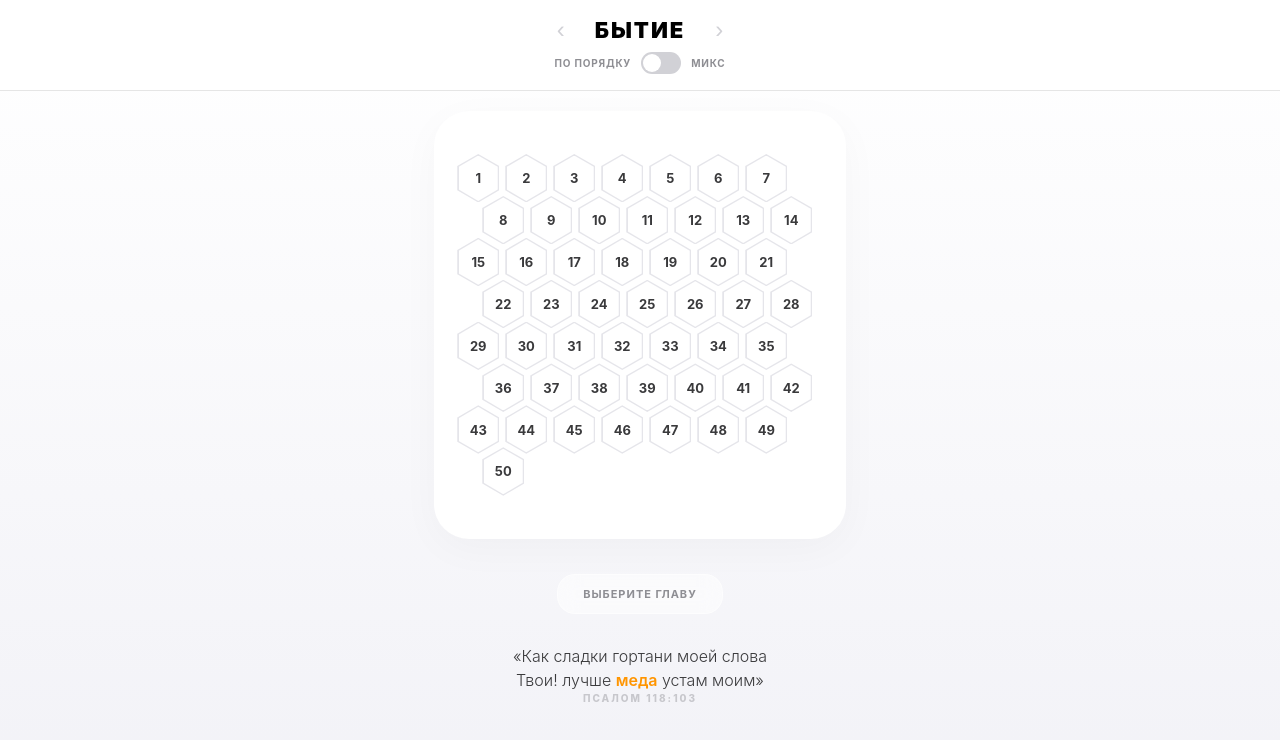
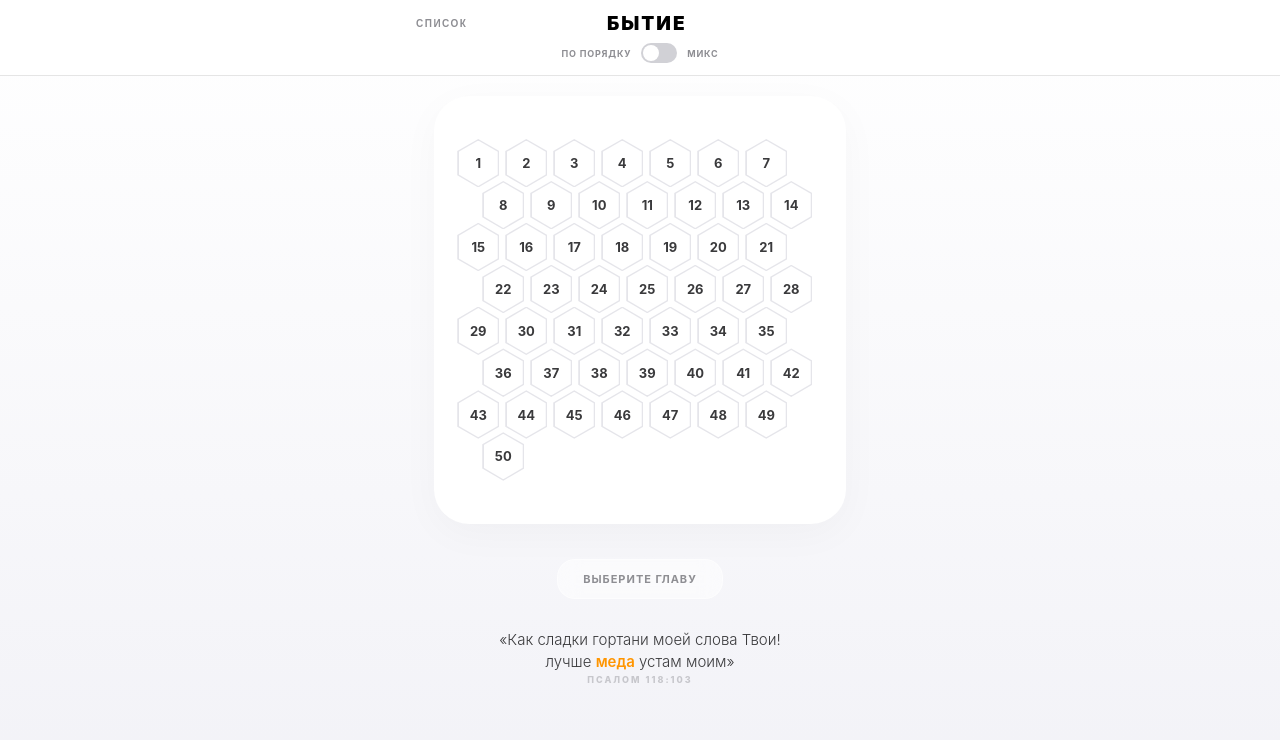
Before and after one commit to NG-Vladimir/bible, a plain HTML site: page index.html in a window 1280 px wide. Drawn offline with Linux system fonts and the light colour scheme.

Commit message:
Initial commit: Bible Tracker Glass Edition

```diff
--- a/index.html
+++ b/index.html
@@ -3,7 +3,7 @@
 <head>
     <meta charset="UTF-8">
     <meta name="viewport" content="width=device-width, initial-scale=1.0, maximum-scale=1.0, user-scalable=no, viewport-fit=cover">
-    <title>Bible Tracker - Genesis & Exodus</title>
+    <title>BIBLE TRACKER - OLD TESTAMENT</title>
     <style>
         :root {
             --hex-w: 42px;
@@ -20,38 +20,54 @@
         body {
             background: linear-gradient(180deg, #ffffff 0%, var(--bg-page) 100%);
             margin: 0; padding: 0; font-family: -apple-system, system-ui, sans-serif;
-            display: flex; flex-direction: column; align-items: center; min-height: 100vh; color: #1c1c1e;
+            display: flex; flex-direction: column; align-items: center; min-height: 100vh; color: #1c1c1e; overflow-x: hidden;
         }
 
+        /* Шапка с меню */
         header {
-            width: 100%; background: rgba(255, 255, 255, 0.85); backdrop-filter: blur(20px);
-            position: sticky; top: 0; z-index: 1000; padding: 16px 0; border-bottom: 0.5px solid rgba(0,0,0,0.1);
-            text-align: center;
+            width: 100%; background: rgba(255, 255, 255, 0.85); backdrop-filter: blur(20px); -webkit-backdrop-filter: blur(20px);
+            position: sticky; top: 0; z-index: 1000; padding: 12px 0; border-bottom: 0.5px solid rgba(0,0,0,0.1);
         }
 
-        .nav-container { display: flex; align-items: center; justify-content: center; gap: 20px; margin-bottom: 8px; }
+        .nav-header { display: flex; align-items: center; justify-content: space-between; padding: 0 20px; max-width: 500px; margin: 0 auto; }
 
-        .nav-btn {
-            background: none; border: none; font-size: 24px; color: #d1d1d6; cursor: pointer;
-            padding: 0 10px; transition: color 0.3s;
-        }
-        .nav-btn:active { color: var(--hex-active); }
+        .menu-btn { background: none; border: none; font-size: 10px; font-weight: 800; color: #8e8e93; letter-spacing: 1.5px; cursor: pointer; text-transform: uppercase; }
 
-        .book-title { font-size: 22px; font-weight: 900; text-transform: uppercase; letter-spacing: 2px; color: #000; }
+        .book-title { font-size: 19px; font-weight: 900; text-transform: uppercase; letter-spacing: 2px; color: #000; text-align: center; flex-grow: 1; }
 
         .switch-container {
             display: flex; align-items: center; justify-content: center;
-            gap: 10px; font-size: 10px; font-weight: 700; color: #8e8e93;
-            text-transform: uppercase; letter-spacing: 0.8px;
+            gap: 10px; font-size: 9px; font-weight: 700; color: #8e8e93;
+            text-transform: uppercase; letter-spacing: 0.8px; margin-top: 8px;
         }
 
-        .switch { position: relative; width: 40px; height: 22px; }
+        .switch { position: relative; width: 36px; height: 20px; }
         .switch input { opacity: 0; width: 0; height: 0; }
         .slider { position: absolute; cursor: pointer; top: 0; left: 0; right: 0; bottom: 0; background-color: #d1d1d6; transition: .4s; border-radius: 34px; }
-        .slider:before { position: absolute; content: ""; height: 18px; width: 18px; left: 2px; bottom: 2px; background-color: white; transition: .4s; border-radius: 50%; }
+        .slider:before { position: absolute; content: ""; height: 16px; width: 16px; left: 2px; bottom: 2px; background-color: white; transition: .4s; border-radius: 50%; }
         input:checked + .slider { background-color: var(--hex-active); }
-        input:checked + .slider:before { transform: translateX(18px); }
+        input:checked + .slider:before { transform: translateX(16px); }
 
+        /* Меню (Overlay) */
+        .menu-overlay {
+            position: fixed; top: 0; left: 0; width: 100%; height: 100%;
+            background: rgba(255, 255, 255, 0.95); backdrop-filter: blur(25px); -webkit-backdrop-filter: blur(25px);
+            z-index: 2000; display: none; flex-direction: column; padding: 40px 20px;
+            overflow-y: auto;
+        }
+
+        .menu-header { display: flex; justify-content: flex-end; margin-bottom: 20px; }
+        .close-btn { background: none; border: none; font-size: 24px; color: #8e8e93; font-weight: 300; }
+
+        .menu-list { display: grid; grid-template-columns: 1fr 1fr; gap: 10px; }
+        .menu-item {
+            padding: 15px; border-radius: 15px; background: #f2f2f7; text-align: center;
+            font-size: 11px; font-weight: 700; color: #3a3a3c; text-transform: uppercase; letter-spacing: 1px;
+            transition: 0.2s;
+        }
+        .menu-item:active { background: var(--hex-active); color: white; }
+
+        /* Контейнер приложения */
         .app-container {
             background: #ffffff; margin: 20px 15px; padding: 40px 20px;
             border-radius: 35px; box-shadow: 0 10px 40px rgba(0,0,0,0.03);
@@ -79,30 +95,35 @@
         }
 
         .checked .hexagon-inner { background: var(--gold-gradient); color: #ffffff; animation: honeyPulse 3s infinite ease-in-out; }
-
-        @keyframes honeyPulse { 0% { filter: brightness(1); } 50% { filter: brightness(1.15); } 100% { filter: brightness(1); } }
+        @keyframes honeyPulse { 0% { filter: brightness(1); } 50% { filter: brightness(1.1); } 100% { filter: brightness(1); } }
 
         .info-panel {
             margin-top: 15px; padding: 12px 25px; background: rgba(255, 255, 255, 0.5);
             backdrop-filter: blur(10px); border-radius: 18px; border: 0.5px solid rgba(255, 255, 255, 0.5);
             text-align: center; min-width: 160px;
         }
-        .info-text { font-size: 11px; font-weight: 700; color: #8e8e93; text-transform: uppercase; letter-spacing: 1px; transition: all 0.3s ease; }
+        .info-text { font-size: 11px; font-weight: 700; color: #8e8e93; text-transform: uppercase; letter-spacing: 1px; }
 
         .scripture-quote { margin: 30px 25px 50px; text-align: center; max-width: 300px; }
-        .quote-text { font-size: 16px; line-height: 1.5; font-weight: 300; color: #3a3a3c; }
+        .quote-text { font-size: 15px; line-height: 1.5; font-weight: 300; color: #3a3a3c; }
         .quote-text span { color: #ff9500; font-weight: 600; }
-        .quote-ref { font-size: 10px; font-weight: 800; color: #c7c7cc; text-transform: uppercase; letter-spacing: 2px; }
+        .quote-ref { font-size: 9px; font-weight: 800; color: #c7c7cc; text-transform: uppercase; letter-spacing: 2px; }
     </style>
 </head>
 <body>
 
+    <div class="menu-overlay" id="menu">
+        <div class="menu-header">
+            <button class="close-btn" onclick="toggleMenu()">✕</button>
+        </div>
+        <div class="menu-list" id="menu-list"></div>
+    </div>
+
     <header>
-        <div class="nav-container">
-            <button class="nav-btn" onclick="changeBook(-1)">‹</button>
+        <div class="nav-header">
+            <button class="menu-btn" onclick="toggleMenu()">список</button>
             <div class="book-title" id="book-name">БЫТИЕ</div>
-            <button class="nav-btn" onclick="changeBook(1)">›</button>
-        </div>
+            <div style="width: 50px;"></div> </div>
         <div class="switch-container">
             <span>по порядку</span>
             <label class="switch">
@@ -128,83 +149,93 @@
 
     <script>
         const gridContainer = document.getElementById('grid');
+        const menuList = document.getElementById('menu-list');
+        const menuOverlay = document.getElementById('menu');
         const modeToggle = document.getElementById('mode-toggle');
         const infoText = document.getElementById('info-text');
         const bookTitle = document.getElementById('book-name');
 
-        const books = [
-            { name: 'БЫТИЕ', chapters: 50, key: 'genesis' },
-            { name: 'ИСХОД', chapters: 40, key: 'exodus' }
+        const bibleBooks = [
+            { name: 'БЫТИЕ', chapters: 50, id: 'gen' }, { name: 'ИСХОД', chapters: 40, id: 'exo' },
+            { name: 'ЛЕВИТ', chapters: 27, id: 'lev' }, { name: 'ЧИСЛА', chapters: 36, id: 'num' },
+            { name: 'ВТОРОЗАКОНИЕ', chapters: 34, id: 'deu' }, { name: 'ИИСУС НАВИН', chapters: 24, id: 'jos' },
+            { name: 'СУДЬИ', chapters: 21, id: 'jdg' }, { name: 'РУФЬ', chapters: 4, id: 'rut' },
+            { name: '1 ЦАРСТВ', chapters: 31, id: '1sa' }, { name: '2 ЦАРСТВ', chapters: 24, id: '2sa' },
+            { name: '3 ЦАРСТВ', chapters: 22, id: '1ki' }, { name: '4 ЦАРСТВ', chapters: 25, id: '2ki' },
+            { name: '1 ПАРАЛИПОМЕНОН', chapters: 29, id: '1ch' }, { name: '2 ПАРАЛИПОМЕНОН', chapters: 36, id: '2ch' },
+            { name: 'ЕЗДРА', chapters: 10, id: 'ezr' }, { name: 'НЕЕМИЯ', chapters: 13, id: 'neh' },
+            { name: 'ЕСФИРЬ', chapters: 10, id: 'est' }, { name: 'ИОВ', chapters: 42, id: 'job' },
+            { name: 'ПСАЛТИРЬ', chapters: 150, id: 'psa' }, { name: 'ПРИТЧИ', chapters: 31, id: 'pro' },
+            { name: 'ЕККЛЕСИАСТ', chapters: 12, id: 'ecc' }, { name: 'ПЕСНЯ ПЕСНЕЙ', chapters: 8, id: 'sng' },
+            { name: 'ИСАИЯ', chapters: 66, id: 'isa' }, { name: 'ИЕРЕМИЯ', chapters: 52, id: 'jer' },
+            { name: 'ПЛАЧ ИЕРЕМИИ', chapters: 5, id: 'lam' }, { name: 'ИЕЗЕКИИЛЬ', chapters: 48, id: 'ezk' },
+            { name: 'ДАНИИЛ', chapters: 12, id: 'dan' }, { name: 'ОСИЯ', chapters: 14, id: 'hos' },
+            { name: 'ИОИЛЬ', chapters: 3, id: 'jol' }, { name: 'АМОС', chapters: 9, id: 'amo' },
+            { name: 'АВДИЙ', chapters: 1, id: 'oba' }, { name: 'ИОНА', chapters: 4, id: 'jon' },
+            { name: 'МИХЕЙ', chapters: 7, id: 'mic' }, { name: 'НАУМ', chapters: 3, id: 'nam' },
+            { name: 'АВВАКУМ', chapters: 3, id: 'hab' }, { name: 'СОФОНИЯ', chapters: 3, id: 'zep' },
+            { name: 'АГГЕЙ', chapters: 2, id: 'hag' }, { name: 'ЗАХАРИЯ', chapters: 14, id: 'zec' },
+            { name: 'МАЛАХИЯ', chapters: 4, id: 'mal' }
         ];
 
-        let currentBookIndex = localStorage.getItem('current_book_idx') ? parseInt(localStorage.getItem('current_book_idx')) : 0;
-        const modeKey = 'bible_mode_mix_vNavigation';
+        let currentIdx = localStorage.getItem('last_book_v2') ? parseInt(localStorage.getItem('last_book_v2')) : 0;
 
-        modeToggle.checked = localStorage.getItem(modeKey) === 'true';
+        function toggleMenu() {
+            const isVisible = menuOverlay.style.display === 'flex';
+            menuOverlay.style.display = isVisible ? 'none' : 'flex';
+        }
 
-        function changeBook(direction) {
-            currentBookIndex = (currentBookIndex + direction + books.length) % books.length;
-            localStorage.setItem('current_book_idx', currentBookIndex);
+        function selectBook(idx) {
+            currentIdx = idx;
+            localStorage.setItem('last_book_v2', idx);
+            toggleMenu();
             render();
         }
 
-        function getSaved(key) { return JSON.parse(localStorage.getItem('bible_progress_' + key)) || []; }
-
-        function updateInfo(bookName, num) {
-            infoText.style.opacity = '0';
-            setTimeout(() => {
-                infoText.innerText = `${bookName} ${num} ГЛАВА`;
-                infoText.style.opacity = '1';
-            }, 150);
+        function createMenuList() {
+            bibleBooks.forEach((book, idx) => {
+                const item = document.createElement('div');
+                item.className = 'menu-item';
+                item.innerText = book.name;
+                item.onclick = () => selectBook(idx);
+                menuList.appendChild(item);
+            });
         }
 
         function render() {
-            const currentBook = books[currentBookIndex];
-            bookTitle.innerText = currentBook.name;
+            const book = bibleBooks[currentIdx];
+            bookTitle.innerText = book.name;
             gridContainer.innerHTML = '';
-
-            const saved = getSaved(currentBook.key);
-            let chapters = Array.from({length: currentBook.chapters}, (_, i) => i + 1);
-
-            localStorage.setItem(modeKey, modeToggle.checked);
+            const saved = JSON.parse(localStorage.getItem('bible_v2_' + book.id)) || [];
+            let chapters = Array.from({length: book.chapters}, (_, i) => i + 1);
 
             if (modeToggle.checked) {
-                let seed = currentBookIndex + 777;
-                chapters.sort(() => {
-                    seed = (seed * 9301 + 49297) % 233280;
-                    return (seed / 233280) - 0.5;
-                });
+                let seed = currentIdx + 99;
+                chapters.sort(() => { seed = (seed * 9301 + 49297) % 233280; return (seed / 233280) - 0.5; });
             }
 
-            const perRow = 7;
-            for (let i = 0; i < chapters.length; i += perRow) {
-                const rowDiv = document.createElement('div');
-                rowDiv.className = 'hex-row';
-                rowDiv.style.animationDelay = (i / perRow) * 0.05 + 's';
-
-                chapters.slice(i, i + perRow).forEach(num => {
+            for (let i = 0; i < chapters.length; i += 7) {
+                const row = document.createElement('div');
+                row.className = 'hex-row';
+                row.style.animationDelay = (i / 7) * 0.04 + 's';
+                chapters.slice(i, i + 7).forEach(num => {
                     const hex = document.createElement('div');
                     hex.className = 'hexagon' + (saved.includes(num) ? ' checked' : '');
                     hex.innerHTML = `<div class="hexagon-inner">${num}</div>`;
-                    hex.onclick = function() {
-                        let currentProgress = getSaved(currentBook.key);
-                        if (this.classList.contains('checked')) {
-                            this.classList.remove('checked');
-                            currentProgress = currentProgress.filter(n => n !== num);
-                        } else {
-                            this.classList.add('checked');
-                            if (!currentProgress.includes(num)) currentProgress.push(num);
-                            if (window.navigator.vibrate) window.navigator.vibrate(10);
-                        }
-                        localStorage.setItem('bible_progress_' + currentBook.key, JSON.stringify(currentProgress));
-                        updateInfo(currentBook.name, num);
+                    hex.onclick = () => {
+                        let prog = JSON.parse(localStorage.getItem('bible_v2_' + book.id)) || [];
+                        if (hex.classList.toggle('checked')) prog.push(num);
+                        else prog = prog.filter(n => n !== num);
+                        localStorage.setItem('bible_v2_' + book.id, JSON.stringify(prog));
+                        infoText.innerText = `${book.name} ${num} ГЛАВА`;
                     };
-                    rowDiv.appendChild(hex);
+                    row.appendChild(hex);
                 });
-                gridContainer.appendChild(rowDiv);
+                gridContainer.appendChild(row);
             }
         }
 
+        createMenuList();
         modeToggle.onchange = render;
         render();
     </script>
```
